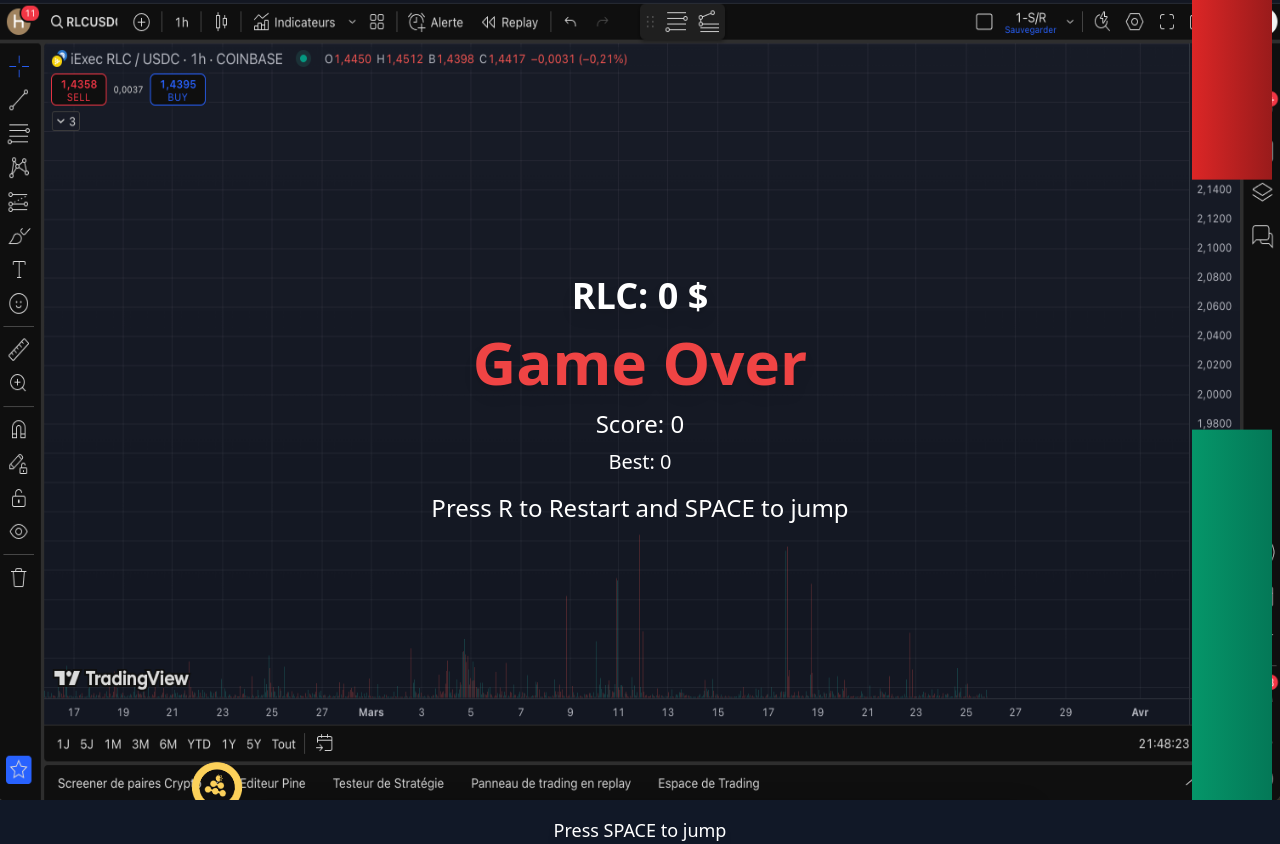
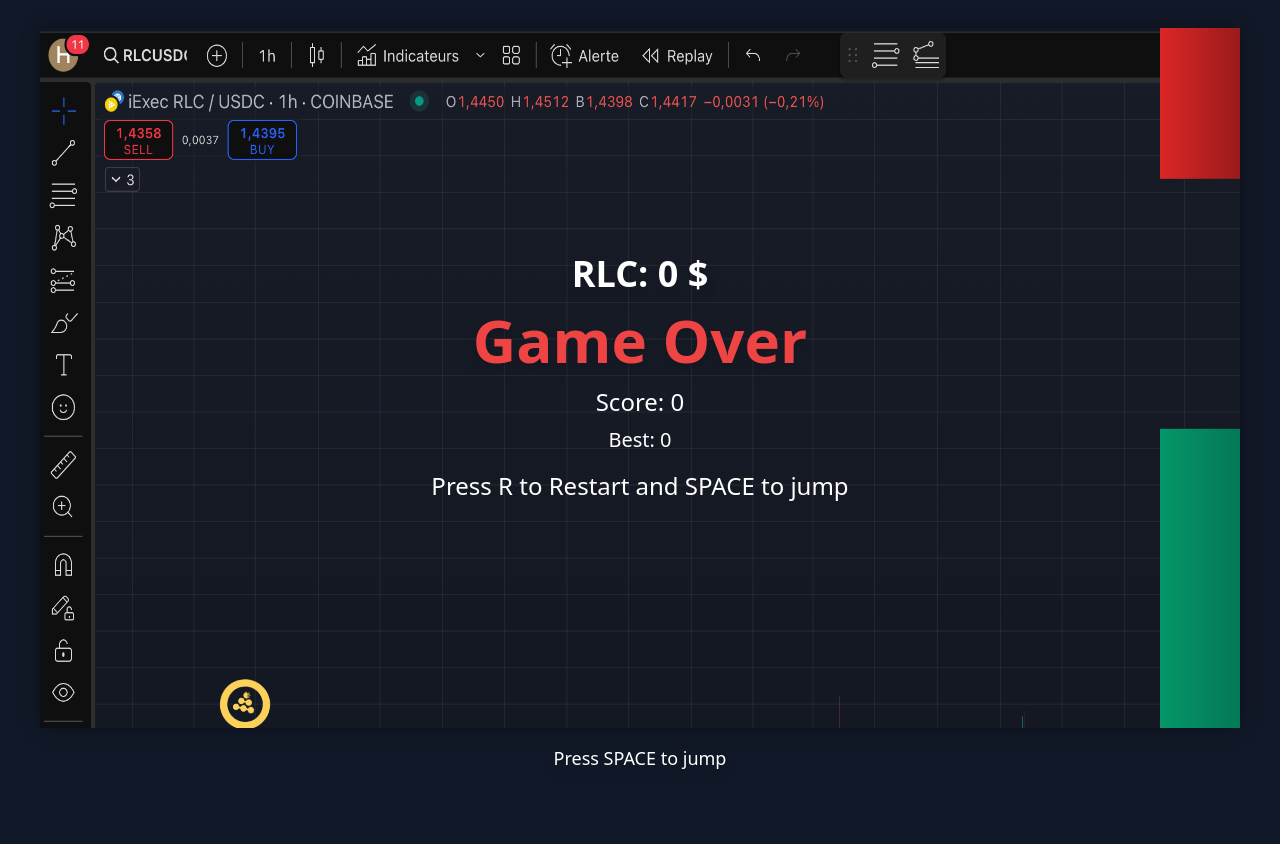
Before and after one commit to akugone/rlc-bird, a plain HTML site: page index.html in a window 1280 px wide. After the commit the page ends 800 px from the top, so only its background shows below. Drawn offline with nearby package versions, Linux system fonts and the light colour scheme; animation ran at ten frames a second.

Commit message:
Enhance game styling and canvas functionality in index.html. Added a game container with specific dimensions and background styling. Updated canvas resizing logic to fixed dimensions and improved background rendering with a scaled and repeating pattern.

```diff
--- a/index.html
+++ b/index.html
@@ -10,6 +10,14 @@
       body {
         margin: 0;
         overflow: hidden;
+      }
+      #gameContainer {
+        width: 1200;
+        height: 800;
+        margin: 0 auto;
+        background-color: #1a1a1a;
+        border-radius: 8px;
+        box-shadow: 0 0 20px rgba(0, 0, 0, 0.3);
       }
     </style>
   </head>
@@ -94,10 +102,10 @@
         });
       }
 
-      // Set canvas size to window size
+      // Set canvas size to fixed dimensions
       function resizeCanvas() {
-        canvas.width = window.innerWidth;
-        canvas.height = window.innerHeight;
+        canvas.width = 1200;
+        canvas.height = 700;
       }
 
       window.addEventListener("resize", resizeCanvas);
@@ -272,27 +280,25 @@
       function draw() {
         // Draw background
         if (backgroundImage.complete) {
-          // Calculate scaling to cover the entire canvas while maintaining aspect ratio
-          const scaleX = canvas.width / IMAGES.bgWidth;
-          const scaleY = canvas.height / IMAGES.bgHeight;
-          const scale = Math.max(scaleX, scaleY);
+          // Create a scaled and repeating pattern
+          const scaledBg = document.createElement("canvas");
+          scaledBg.width = IMAGES.bgWidth * IMAGES.bgScale;
+          scaledBg.height = IMAGES.bgHeight * IMAGES.bgScale;
+          const bgCtx = scaledBg.getContext("2d");
 
-          // Calculate dimensions to cover the canvas
-          const scaledWidth = IMAGES.bgWidth * scale;
-          const scaledHeight = IMAGES.bgHeight * scale;
+          // Draw the background image at the scaled size
+          bgCtx.drawImage(
+            backgroundImage,
+            0,
+            0,
+            IMAGES.bgWidth * IMAGES.bgScale,
+            IMAGES.bgHeight * IMAGES.bgScale
+          );
 
-          // Calculate position to center the background
-          const x = (canvas.width - scaledWidth) / 2;
-          const y = (canvas.height - scaledHeight) / 2;
-
-          // Draw the background image scaled to cover the canvas
-          ctx.drawImage(
-            backgroundImage,
-            x,
-            y,
-            scaledWidth,
-            scaledHeight
-          );
+          // Create pattern from scaled background
+          const pattern = ctx.createPattern(scaledBg, "repeat");
+          ctx.fillStyle = pattern;
+          ctx.fillRect(0, 0, canvas.width, canvas.height);
         } else {
           // Fallback background
           ctx.fillStyle = "#4B5563";
```
